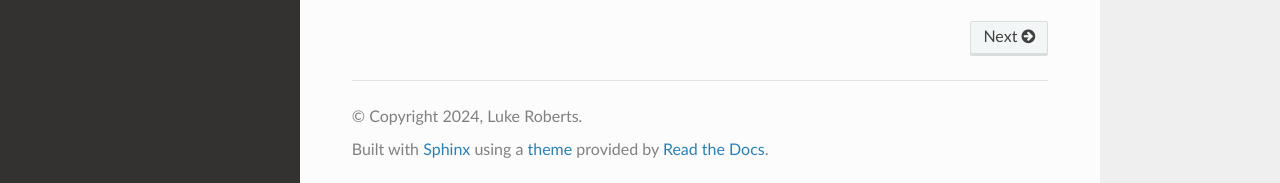
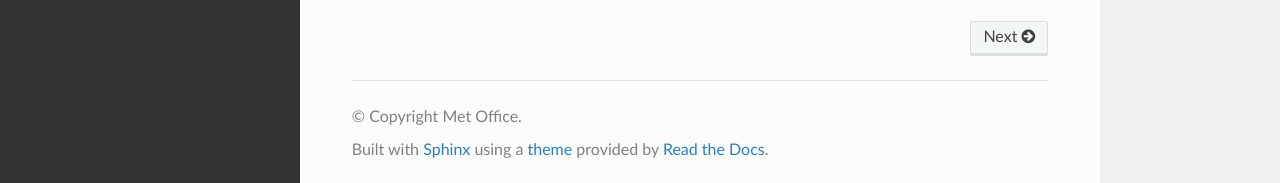
Before and after one commit to MetOffice/LFRic-Atmosphere-Training, a Sphinx documentation site: the page built from source/index.rst, in a window 1280 px wide and 900 px high, scrolled down 516 px. Shown: the part 714-897 px from the top of the window. Built offline with Sphinx 7.4.7 and the Read the Docs theme 3.1.0, drawn with Linux system fonts in a browser that asks for light colours.

Commit message:
Change author and copyright to Met Office

```diff
--- a/source/conf.py
+++ b/source/conf.py
@@ -11,8 +11,8 @@
 # https://www.sphinx-doc.org/en/master/usage/configuration.html#project-information
 
 project = 'Momentum Training - LFRic'
-copyright = '2024, Luke Roberts'
-author = 'Luke Roberts'
+copyright = 'Met Office'
+author = 'Met Office'
 release = 'v1'
 
 # -- General configuration ---------------------------------------------------
```
